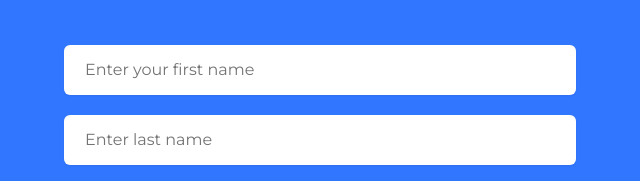
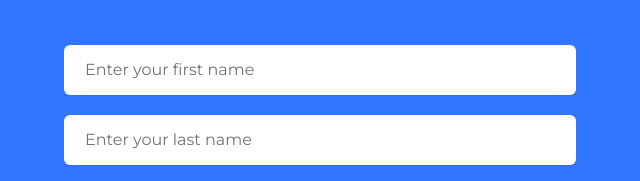
Before and after one commit to setianke/upero-landingpage, a website built with webpack: page src/html/index.html in a window 1280 px wide. Shown: the part 1947-2128 px from the top of the page, 320-960 px from the left. Built offline with nearby package versions, Linux system fonts and the light colour scheme; files whose address does not match are found by name.

Commit message:
Add missing text for input placeholder

```diff
--- a/src/html/index.html
+++ b/src/html/index.html
@@ -165,7 +165,7 @@
               <label for="MERGE2" class="sr-only">Last Name</label>
               <input id="MERGE2" type="text" name="MERGE2" value=""
                      class="block w-full border border-transparent rounded-md px-5 py-3 text-base text-gray-900 placeholder-gray-500 shadow-sm focus:outline-none focus:border-transparent focus:ring-2 focus:ring-white focus:ring-offset-2 focus:ring-offset-blue-600"
-                     placeholder="Enter last name">
+                     placeholder="Enter your last name">
             </div>
 
             <div class="min-w-0 flex-1 mb-5">
```
